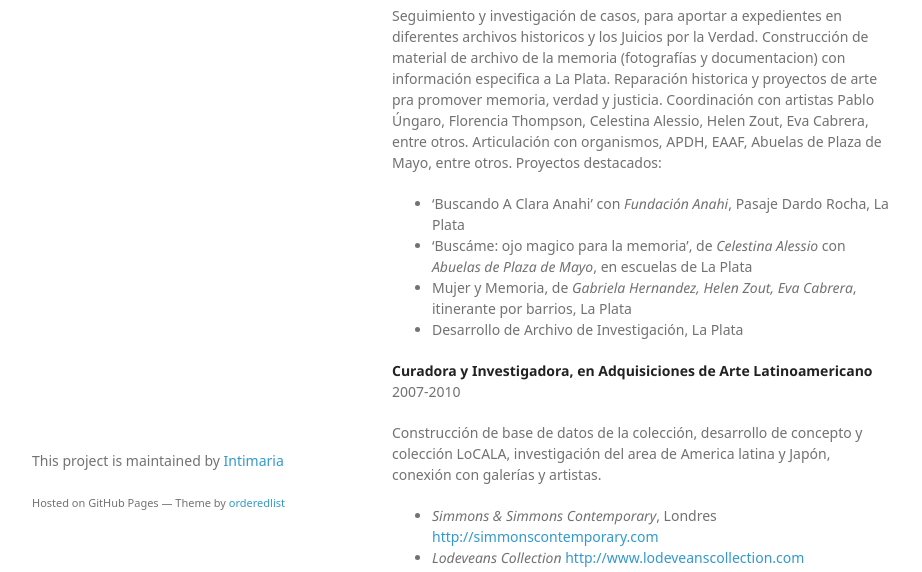
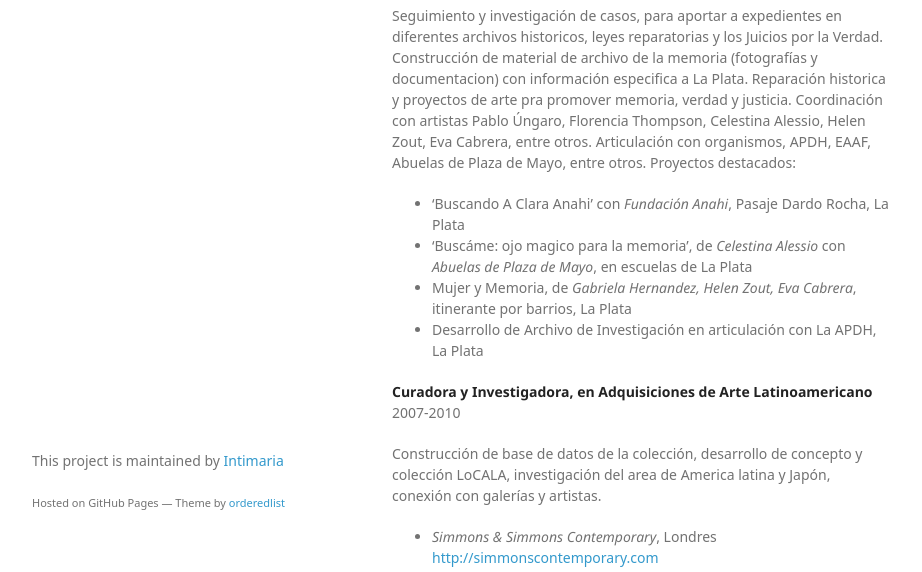
Before and after one commit to Intimaria/animaldecorazones, a plain HTML site: page index.html in a window 1280 px wide. Shown: the part 218-790 px from the top of the page, without its empty margins (178-1100 px from the left). Drawn offline with Linux system fonts and the light colour scheme; a web font is replaced by a local one.

Commit message:
Update index.html

```diff
--- a/index.html
+++ b/index.html
@@ -32,14 +32,14 @@
 <p><strong>Profesional de Archivos</strong>
 <em>Subsecretaria de Derechos Humanos</em>, Cultura, Pasaje Dardo Rocha, La Plata <br />
 2010 – Presente </p>
-<p>Seguimiento y investigación de casos, para aportar a expedientes en diferentes archivos historicos y los Juicios por la Verdad. Construcción de material de archivo de la memoria (fotografías  y documentacion) con información especifica a La Plata. Reparación historica y proyectos de arte pra promover memoria, verdad y justicia.  Coordinación con artistas Pablo Úngaro, Florencia Thompson, Celestina Alessio, Helen Zout, Eva Cabrera, entre otros. Articulación con organismos, APDH, EAAF, Abuelas de Plaza de Mayo, entre otros.
+<p>Seguimiento y investigación de casos, para aportar a expedientes en diferentes archivos historicos, leyes reparatorias y los Juicios por la Verdad. Construcción de material de archivo de la memoria (fotografías  y documentacion) con información especifica a La Plata. Reparación historica y proyectos de arte pra promover memoria, verdad y justicia.  Coordinación con artistas Pablo Úngaro, Florencia Thompson, Celestina Alessio, Helen Zout, Eva Cabrera, entre otros. Articulación con organismos, APDH, EAAF, Abuelas de Plaza de Mayo, entre otros.
 Proyectos destacados:</p>
 
 <ul>
 <li>‘Buscando A Clara Anahi’ con <em>Fundación Anahi</em>, Pasaje Dardo Rocha, La Plata</li>
 <li>‘Buscáme: ojo magico para la memoria’, de <em>Celestina Alessio</em> con <em>Abuelas de Plaza de Mayo</em>, en escuelas de La Plata</li>
 <li>Mujer y Memoria, de <em>Gabriela Hernandez, Helen Zout, Eva Cabrera</em>, itinerante por barrios, La Plata</li>
-<li>Desarrollo de Archivo de Investigación, La Plata</li>
+<li>Desarrollo de Archivo de Investigación en articulación con La APDH, La Plata</li>
 
 </ul>
 
```
